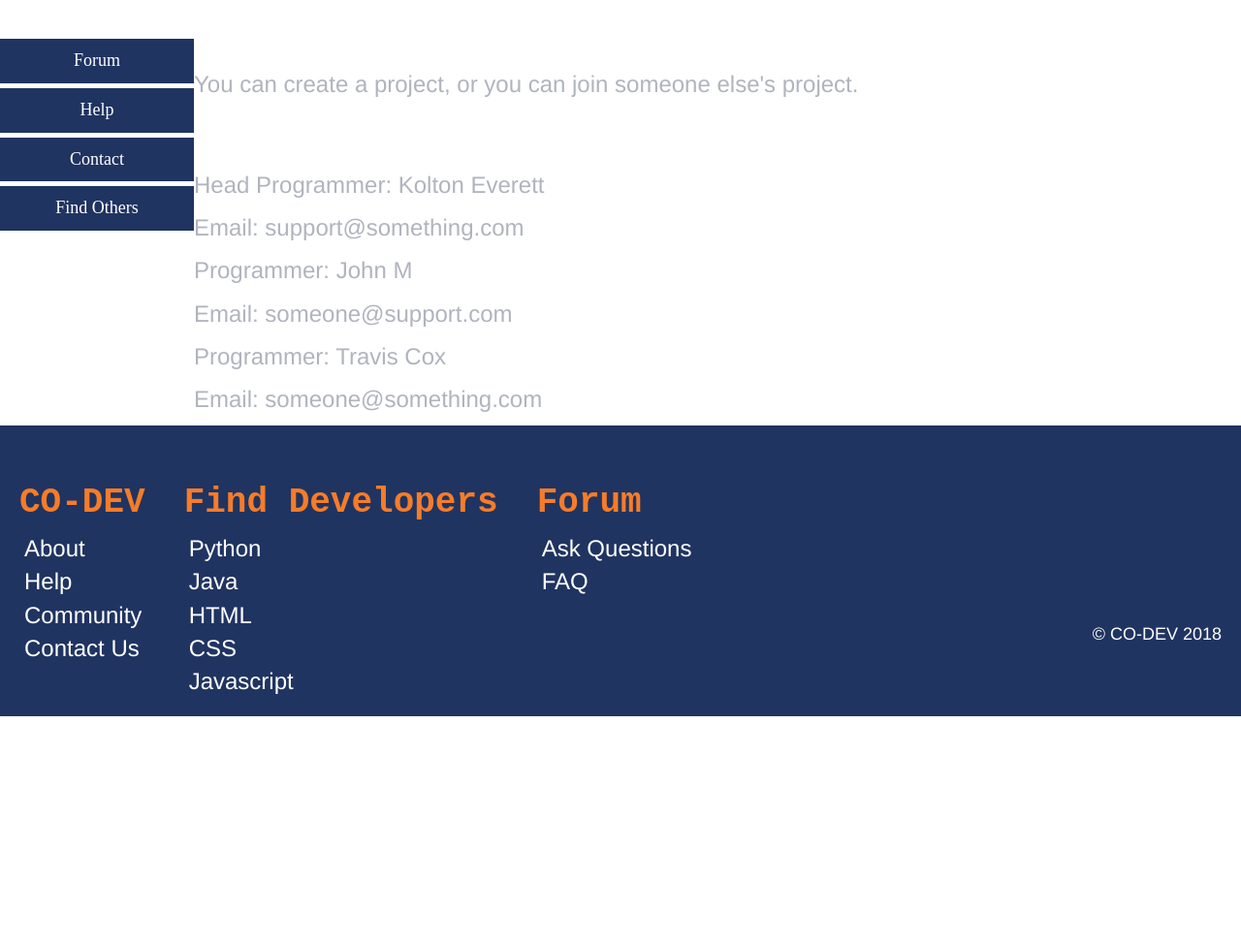
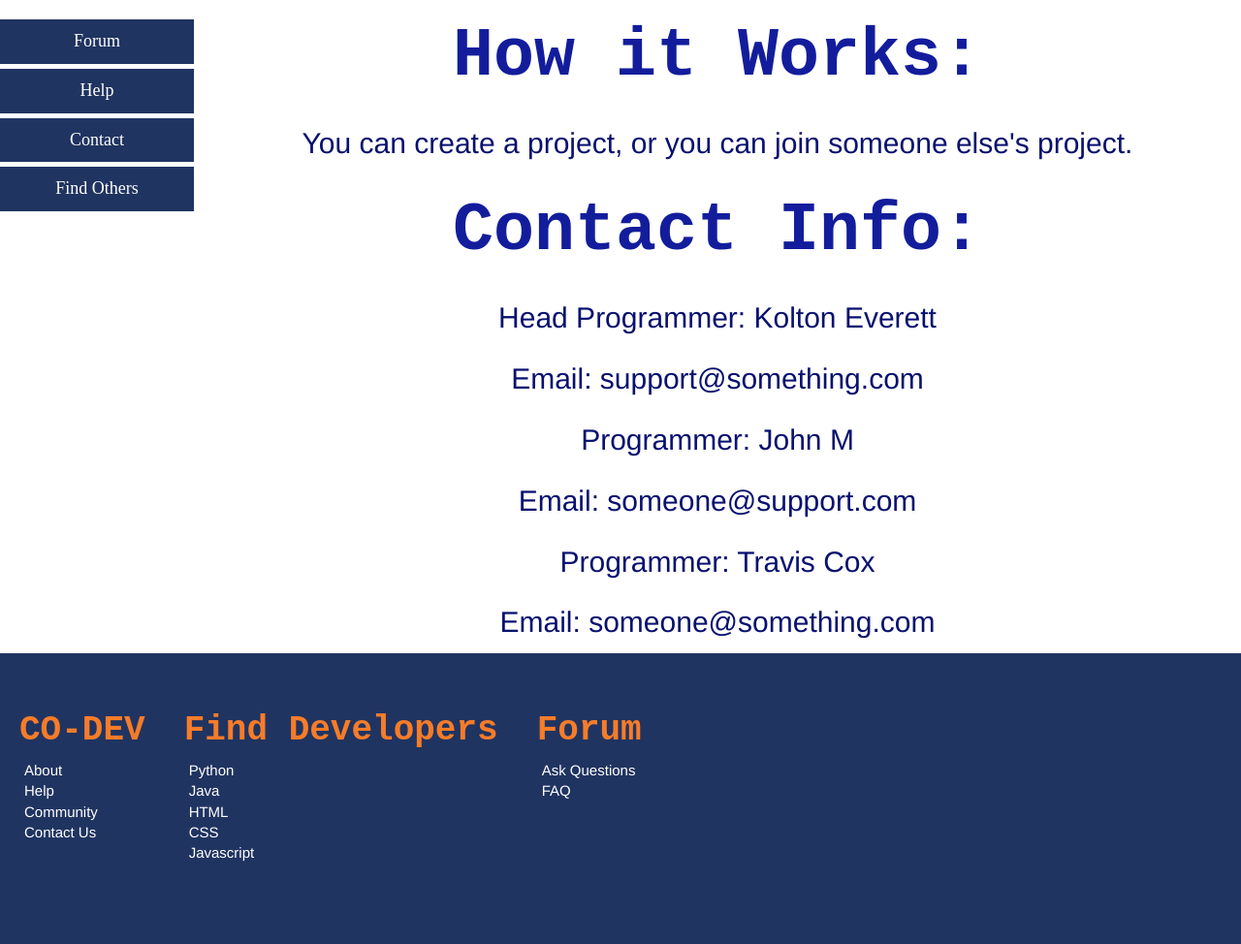
Before and after one commit to Kolton-Everett/SPC_COLLAB, a PHP site: page /helppage.html in a window 1280 px wide. Shown: the part 125-1099 px from the top of the page at 97% size. Before the commit the page ends 864 px from the top, so only its background shows below. Run offline with PHP 8.4, Linux system fonts and the light colour scheme.

Commit message:
Transferred  commands
added "p", "li" and ".index-h1"

```diff
--- a/CSS/main.css
+++ b/CSS/main.css
@@ -40,6 +40,29 @@ footer{
 	height: 20rem;
 	margin:opx;
 }
+
+p {
+	color: #09116F;
+	font-size: 30px;
+	margin: 0px;
+	background-color: white;
+	text-align: center;
+	padding: 10px;
+	}
+li{
+	font-size: 15px;
+	}
+
+.index-h1 {
+	color: #131D9C;
+	font-size: 70px;
+	margin: 0px;
+	text-align: center;
+	padding: 20px;
+	font-weight: bold;
+	}
+
+
 
 .webpage-title{
 
```
